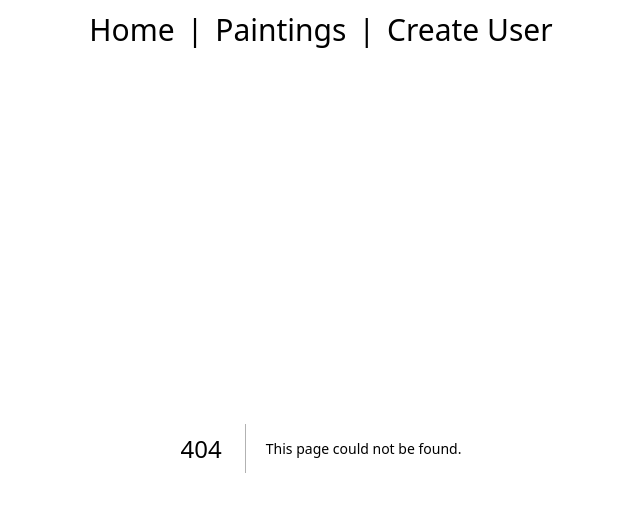
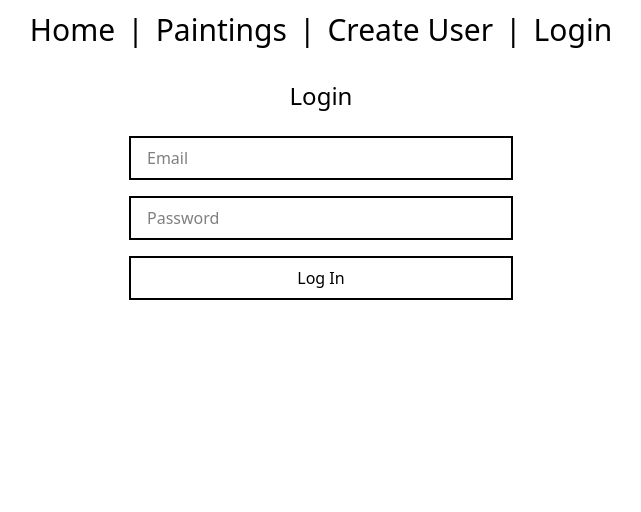
Before and after one commit to Mchumbles/art-nest, a Next.js app: page /login in a window 1280 px wide. Before the commit this address had no page. Shown: the top 512 px of the page, without its empty margins (319-960 px from the left). Built offline with nearby package versions, Linux system fonts and the light colour scheme.

Commit message:
Implement login form and refactor create user form

```diff
--- a/src/app/createUser/page.tsx
+++ b/src/app/createUser/page.tsx
@@ -1,68 +1,12 @@
 "use client";
 
-import { useState } from "react";
+import CreateUserForm from "@/components/CreateUserForm";
 
 export default function CreateUserPage() {
-  const [email, setEmail] = useState("");
-  const [username, setUsername] = useState("");
-  const [password, setPassword] = useState("");
-  const [message, setMessage] = useState("");
-
-  const handleSubmit = async (e: React.FormEvent) => {
-    e.preventDefault();
-
-    const response = await fetch("/api/users", {
-      method: "POST",
-      headers: {
-        "Content-Type": "application/json",
-      },
-      body: JSON.stringify({ email, username, password }),
-    });
-
-    const data = await response.json();
-
-    if (response.ok) {
-      setMessage("User created successfully");
-      setEmail("");
-      setPassword("");
-    } else {
-      setMessage(data.error || "Something went wrong");
-    }
-  };
-
   return (
     <div className="p-8 max-w-md mx-auto">
-      <h1 className="text-2xl  mb-6 text-center">Create User</h1>
-      <form onSubmit={handleSubmit} className="flex flex-col gap-4">
-        <input
-          type="email"
-          placeholder="Email"
-          value={email}
-          onChange={(e) => setEmail(e.target.value)}
-          required
-          className="px-4 py-2 border-2"
-        />
-        <input
-          type="text"
-          placeholder="Username"
-          value={username}
-          onChange={(e) => setUsername(e.target.value)}
-          required
-          className="px-4 py-2 border-2"
-        />
-        <input
-          type="password"
-          placeholder="Password"
-          value={password}
-          onChange={(e) => setPassword(e.target.value)}
-          required
-          className="px-4 py-2 border-2"
-        />
-        <button type="submit" className="border-2 py-2">
-          Create Account
-        </button>
-      </form>
-      {message && <p className="mt-4 text-center text-sm ">{message}</p>}
+      <h1 className="text-2xl mb-6 text-center">Create User</h1>
+      <CreateUserForm />
     </div>
   );
 }
--- /dev/null
+++ b/src/app/login/page.tsx
@@ -0,0 +1,10 @@
+import LoginForm from "@/components/LoginForm";
+
+export default function LoginPage() {
+  return (
+    <div className="p-8 max-w-md mx-auto">
+      <h1 className="text-2xl text-center mb-6">Login</h1>
+      <LoginForm />
+    </div>
+  );
+}
--- /dev/null
+++ b/src/components/CreateUserForm.tsx
@@ -0,0 +1,66 @@
+"use client";
+
+import { useState } from "react";
+
+export default function CreateUserForm() {
+  const [email, setEmail] = useState("");
+  const [username, setUsername] = useState("");
+  const [password, setPassword] = useState("");
+  const [message, setMessage] = useState("");
+
+  const handleSubmit = async (e: React.FormEvent) => {
+    e.preventDefault();
+
+    const response = await fetch("/api/users", {
+      method: "POST",
+      headers: {
+        "Content-Type": "application/json",
+      },
+      body: JSON.stringify({ email, username, password }),
+    });
+
+    const data = await response.json();
+
+    if (response.ok) {
+      setMessage("User created successfully");
+      setEmail("");
+      setUsername("");
+      setPassword("");
+    } else {
+      setMessage(data.error || "Something went wrong");
+    }
+  };
+
+  return (
+    <form onSubmit={handleSubmit} className="flex flex-col gap-4">
+      <input
+        type="email"
+        placeholder="Email"
+        value={email}
+        onChange={(e) => setEmail(e.target.value)}
+        required
+        className="px-4 py-2 border-2"
+      />
+      <input
+        type="text"
+        placeholder="Username"
+        value={username}
+        onChange={(e) => setUsername(e.target.value)}
+        required
+        className="px-4 py-2 border-2"
+      />
+      <input
+        type="password"
+        placeholder="Password"
+        value={password}
+        onChange={(e) => setPassword(e.target.value)}
+        required
+        className="px-4 py-2 border-2"
+      />
+      <button type="submit" className="border-2 py-2">
+        Create Account
+      </button>
+      {message && <p className="mt-4 text-center text-sm">{message}</p>}
+    </form>
+  );
+}
--- /dev/null
+++ b/src/components/LoginForm.tsx
@@ -0,0 +1,70 @@
+"use client";
+
+import { useState } from "react";
+import { useRouter } from "next/navigation";
+
+export default function LoginForm() {
+  const [email, setEmail] = useState("");
+  const [password, setPassword] = useState("");
+  const [message, setMessage] = useState("");
+  const [loading, setLoading] = useState(false);
+  const router = useRouter();
+
+  const handleSubmit = async (e: React.FormEvent) => {
+    e.preventDefault();
+    setMessage("");
+    setLoading(true);
+
+    try {
+      const response = await fetch("/api/login", {
+        method: "POST",
+        headers: {
+          "Content-Type": "application/json",
+        },
+        body: JSON.stringify({ email, password }),
+      });
+
+      const data = await response.json();
+
+      if (!response.ok) {
+        setMessage(data.error || "Login failed");
+      } else {
+        localStorage.setItem("token", data.token);
+        setMessage("Login successful!");
+        router.push("/");
+      }
+    } catch (error) {
+      console.error("Error during login:", error);
+      setMessage("An unexpected error occurred.");
+    } finally {
+      setLoading(false);
+    }
+  };
+
+  return (
+    <form onSubmit={handleSubmit} className="flex flex-col gap-4">
+      <input
+        type="email"
+        placeholder="Email"
+        value={email}
+        onChange={(e) => setEmail(e.target.value)}
+        required
+        className="px-4 py-2 border-2"
+      />
+      <input
+        type="password"
+        placeholder="Password"
+        value={password}
+        onChange={(e) => setPassword(e.target.value)}
+        required
+        className="px-4 py-2 border-2"
+      />
+      <button type="submit" className="border-2 py-2" disabled={loading}>
+        {loading ? "Logging in..." : "Log In"}
+      </button>
+      {message && (
+        <p className="mt-4 text-center text-sm text-red-500">{message}</p>
+      )}
+    </form>
+  );
+}
--- a/src/components/Navbar.tsx
+++ b/src/components/Navbar.tsx
@@ -2,12 +2,14 @@ import Link from "next/link";
 
 export default function Navbar() {
   return (
-    <nav className=" text-3xl text-center gap-3 justify-center flex mt-3">
+    <nav className="text-3xl text-center gap-3 justify-center flex mt-3">
       <Link href="/">Home</Link>
       <p>|</p>
       <Link href="/paintings">Paintings</Link>
       <p>|</p>
       <Link href="/createUser">Create User</Link>
+      <p>|</p>
+      <Link href="/login">Login</Link>
     </nav>
   );
 }
--- /dev/null
+++ b/src/pages/api/login.ts
@@ -0,0 +1,39 @@
+import { NextApiRequest, NextApiResponse } from "next";
+import { PrismaClient } from "@prisma/client";
+import bcrypt from "bcryptjs";
+import jwt from "jsonwebtoken";
+
+const prisma = new PrismaClient();
+const SECRET = process.env.JWT_SECRET!;
+
+export default async function handler(
+  request: NextApiRequest,
+  response: NextApiResponse
+) {
+  if (request.method !== "POST") {
+    return response.status(405).json({ error: "Method not allowed" });
+  }
+
+  const { email, password } = request.body;
+
+  try {
+    const user = await prisma.user.findUnique({ where: { email } });
+    if (!user) {
+      return response.status(401).json({ error: "Invalid email or password" });
+    }
+
+    const isValid = await bcrypt.compare(password, user.password);
+    if (!isValid) {
+      return response.status(401).json({ error: "Invalid email or password" });
+    }
+
+    const token = jwt.sign({ userId: user.id, email: user.email }, SECRET, {
+      expiresIn: "7d",
+    });
+
+    return response.status(200).json({ token });
+  } catch (error) {
+    console.error(error);
+    return response.status(500).json({ error: "Something went wrong" });
+  }
+}
```
Also changed, not shown: package.json (+9 -2 lines), 1 other file (tests, documents, lock files or other folders).
